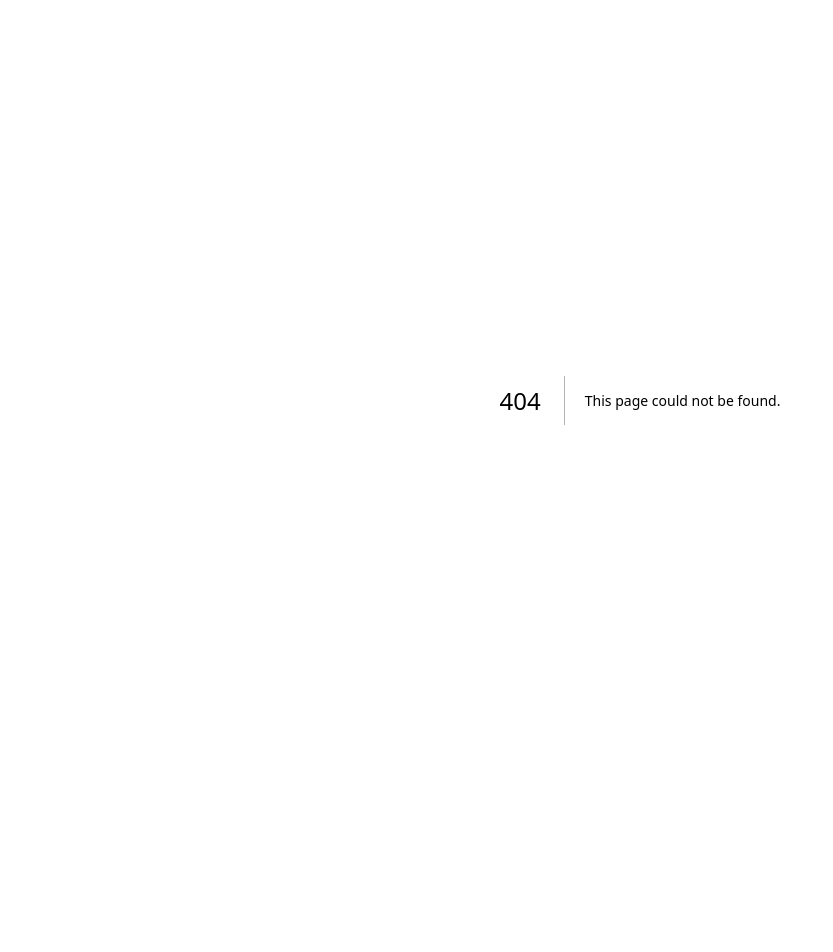
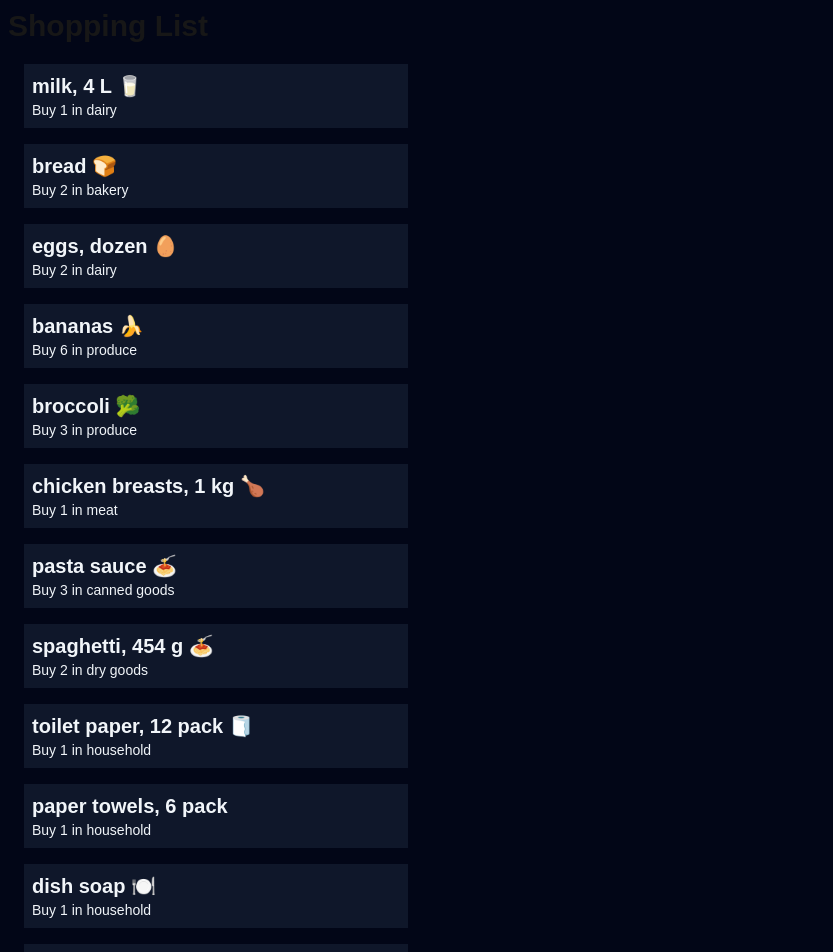
Before and after one commit to Gurpesh/cprg306-assignments, a Next.js app: page /week-3 in a window 1280 px wide. Before the commit this address had no page. Shown: the top 952 px of the page, without its empty margins (0-833 px from the left). Before the commit the page ends 800 px from the top, so only its background shows below. Built offline with nearby package versions, Linux system fonts and the light colour scheme.

Commit message:
Added week 3 page
Made page.js items.js itemlist.js

```diff
--- a/app/layout.js
+++ b/app/layout.js
@@ -13,7 +13,7 @@
 });
 
 export const metadata = {
-  title: "Create Next App",
+  title: "Shopping list",
   description: "Generated by create next app",
 };
 
--- a/app/page.js
+++ b/app/page.js
@@ -5,6 +5,9 @@
       <div>
         <heading>CPRG 306: Web Development 2 - Assignments</heading>
         <p>Click on the link to go to <Link href="/week-2">week-2 page</Link>.</p>
+        <p>Click on the link to go to <Link href="/week-3">week-3 page</Link>.</p>
       </div>
     );
+
+
   }
--- /dev/null
+++ b/app/week-3/items-list.js
@@ -0,0 +1,142 @@
+import Item from "./items";
+
+export default function ItemList()
+
+{
+const item1 = {
+    name: "milk, 4 L 🥛",
+    quantity: 1,
+    category: "dairy",
+  };
+
+  const item2 = {
+    name: "bread 🍞",
+    quantity: 2,
+    category: "bakery",
+  };
+
+  const item3 = {
+    name: "eggs, dozen 🥚",
+    quantity: 2,
+    category: "dairy",
+  };
+
+  const item4 = {
+    name: "bananas 🍌",
+    quantity: 6,
+    category: "produce",
+  };
+
+  const item5 = {
+    name: "broccoli 🥦",
+    quantity: 3,
+    category: "produce",
+  };
+
+  const item6 = {
+    name: "chicken breasts, 1 kg 🍗",
+    quantity: 1,
+    category: "meat",
+  };
+
+  const item7 = {
+    name: "pasta sauce 🍝",
+    quantity: 3,
+    category: "canned goods",
+  };
+
+  const item8 = {
+    name: "spaghetti, 454 g 🍝",
+    quantity: 2,
+    category: "dry goods",
+  };
+
+  const item9 = {
+    name: "toilet paper, 12 pack 🧻",
+    quantity: 1,
+    category: "household",
+  };
+
+  const item10 = {
+    name: "paper towels, 6 pack",
+    quantity: 1,
+    category: "household",
+  };
+
+  const item11 = {
+    name: "dish soap 🍽️",
+    quantity: 1,
+    category: "household",
+  };
+
+  const item12 = {
+    name: "hand soap 🧼",
+    quantity: 4,
+    category: "household",
+  };
+
+  return (
+    <main>
+        <Item
+        name={item1.name}
+        quantity={item1.quantity}
+        category={item1.category}
+        />
+        <Item
+        name={item2.name}
+        quantity={item2.quantity}
+        category={item2.category}
+        />
+        <Item
+        name={item3.name}
+        quantity={item3.quantity}
+        category={item3.category}
+        />
+        <Item
+        name={item4.name}
+        quantity={item4.quantity}
+        category={item4.category}
+        />
+        <Item
+        name={item5.name}
+        quantity={item5.quantity}
+        category={item5.category}
+        />
+        <Item
+        name={item6.name}
+        quantity={item6.quantity}
+        category={item6.category}
+        />
+        <Item
+        name={item7.name}
+        quantity={item7.quantity}
+        category={item7.category}
+        />
+        <Item
+        name={item8.name}
+        quantity={item8.quantity}
+        category={item8.category}
+        />
+        <Item
+        name={item9.name}
+        quantity={item9.quantity}
+        category={item9.category}
+        />
+        <Item
+        name={item10.name}
+        quantity={item10.quantity}
+        category={item10.category}
+        />
+        <Item
+        name={item11.name}
+        quantity={item11.quantity}
+        category={item11.category}
+        />
+        <Item
+        name={item12.name}
+        quantity={item12.quantity}
+        category={item12.category}
+        />
+    </main>
+  )
+}
--- /dev/null
+++ b/app/week-3/items.js
@@ -0,0 +1,14 @@
+import React from 'react';
+
+export default function Item({name, quantity, category}) {
+    return(
+        <div>
+            <ul>
+                <li className="p-2 m-4 bg-slate-900 max-w-sm">
+                    <h2 className="text-xl font-bold text-slate-100 text-">{name}</h2>
+                    <div className="text-sm text-slate-100"> Buy {quantity} in {category}</div>
+                    </li>
+            </ul>
+        </div>
+    );
+}
--- /dev/null
+++ b/app/week-3/page.js
@@ -0,0 +1,13 @@
+import React from 'react';
+import ItemList from './items-list';
+
+const Page = () => {
+  return (
+    <main className=" p-2 m4 bg- bg-slate-950">
+      <h1 className="text-3xl font-bold text-White-800 mb-5">Shopping List</h1>
+      <ItemList />
+    </main>
+  );
+};
+
+export default Page;
```
